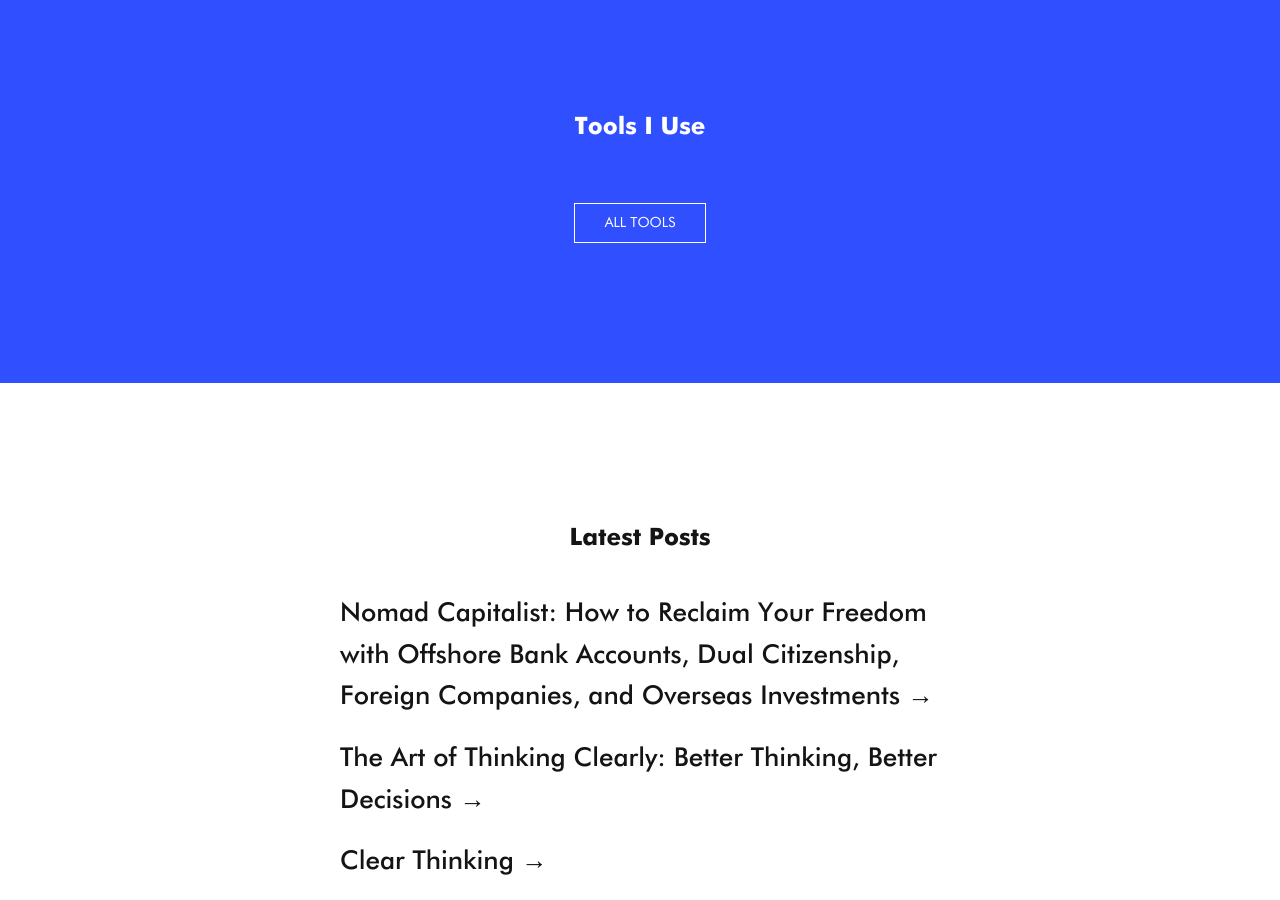
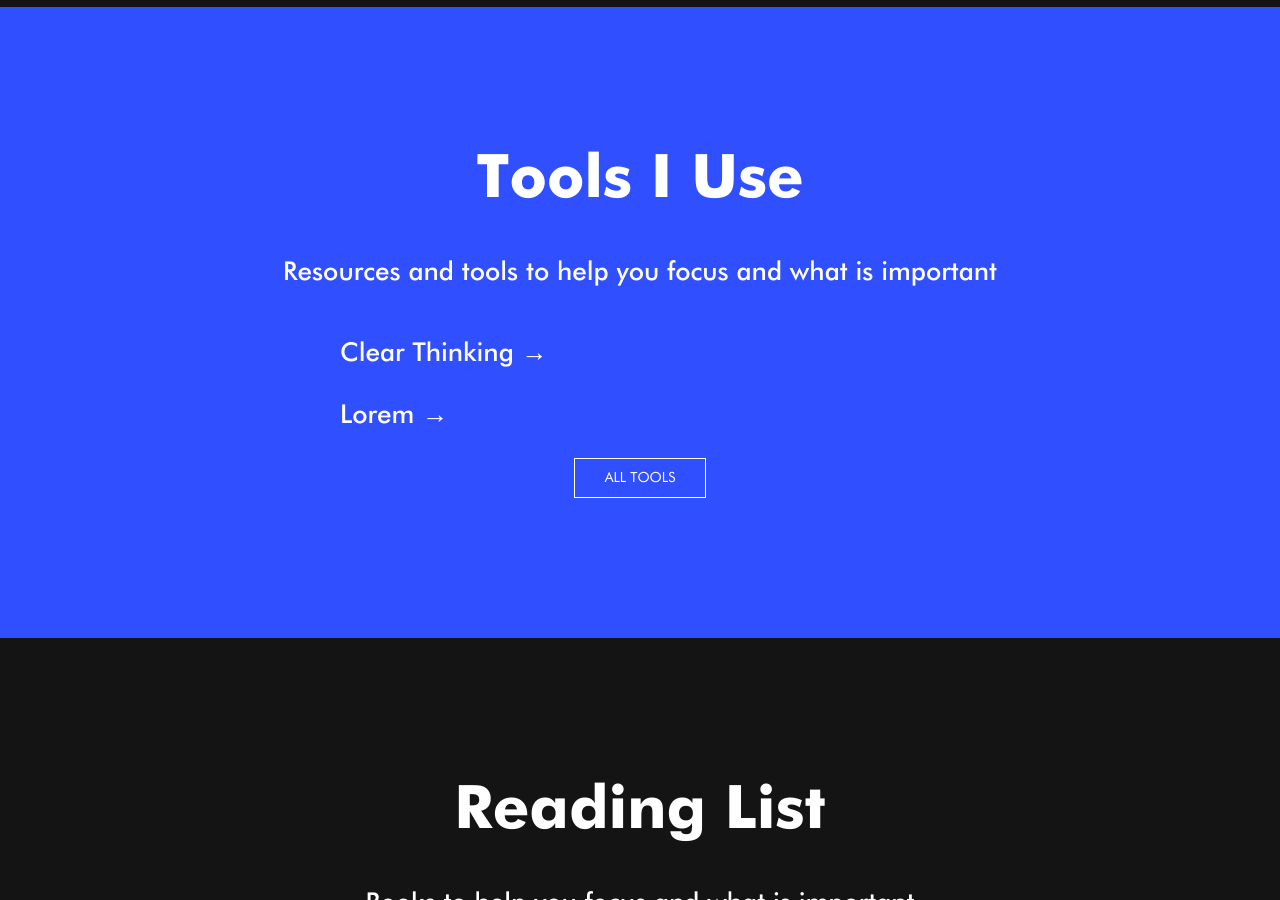
Before and after one commit to ivanchromjak/ivanchromjak.github.io, a Jekyll site: the page built from index.md, in a window 1280 px wide and 900 px high, scrolled down 1499 px. Built offline with Jekyll 4.4.1, drawn with Linux system fonts in a browser that asks for light colours; some of the changed text lies outside the part shown.

Commit message:
wip home

```diff
--- a/_layouts/home.html
+++ b/_layouts/home.html
@@ -37,7 +37,7 @@
 
 <div class="uk-section uk-section-secondary uk-section-large uk-light">
   <div class="uk-container uk-container-small uk-text-center">
-    <h2>1% Net Worth</h2>
+    <h2 class="uk-heading-primary">1% Net Worth</h2>
     <p class="uk-text-lead uk-margin-medium-bottom">Can someone with no money, education and connections become top 1% net worth individual? Join me on a jorney to find out, everything that I learn and experience is shared right here.</p>
     <a class="uk-button uk-button-default uk-button-large uk-margin-top" href="/wealth/">Join The Journey</a>
   </div>
@@ -45,10 +45,11 @@
 
 <div class="uk-section uk-section-large uk-section-primary uk-light">
   <div class="uk-container uk-container-small uk-text-center">
-    <h2 class="uk-margin-medium-bottom">Tools I Use</h2>
+    <h2 class="uk-heading-primary uk-margin-medium-bottom">Tools I Use</h2>
+    <p class="uk-text-lead uk-margin-medium-bottom">Resources and tools to help you focus and what is important</p>
   </div>
   <div class="uk-container container-xsmall">
-    {% for post in site.tools limit:3 %}
+    {% for post in site.categories["Tools"] limit:3 %}
       <h3 class="uk-text-lead uk-margin hvr-forward"><a href="{{ site.baseurl }}{{ post.url }}">{{post.title}} &rarr;</a></h3>
     {% endfor %}
   </div>
@@ -57,12 +58,22 @@
   </div>
 </div>
 
+<div class="uk-section uk-section-large uk-section-secondary uk-light">
+  <div class="uk-container uk-container-small uk-text-center">
+    <h2 class="uk-heading-primary uk-margin-medium-bottom">Reading List</h2>
+    <p class="uk-text-lead uk-margin-medium-bottom">Books to help you focus and what is important</p>
+  </div>
+  <div class="uk-container uk-container-small uk-text-center">
+    <a class="uk-button uk-button-default uk-margin-top" href="/reading/">See Reading List</a>
+  </div>
+</div>
+
 <div class="uk-section uk-section-large">
   <div class="uk-container uk-container-small uk-text-center">
-    <h2 class="uk-margin-medium-bottom">Latest Posts</h2>
+    <h2 class="uk-heading-primary uk-margin-medium-bottom">Latest Posts</h2>
   </div>
   <div class="uk-container container-xsmall">
-    {% for post in site.posts limit:3 %}
+    {% for post in site.categories["Blog"] limit:3 %}
       <h3 class="uk-text-lead uk-margin hvr-forward"><a href="{{ site.baseurl }}{{ post.url }}">{{post.title}} &rarr;</a></h3>
     {% endfor %}
   </div>
@@ -106,7 +117,7 @@
 
 <div class="uk-section uk-section-large uk-background-secondary uk-light">
   <div class="uk-container uk-container-small uk-text-center">
-    <h2>Newsletter</h2>
+    <h2 class="uk-heading-primary">Newsletter</h2>
     <p class="uk-text-lead uk-margin-medium-bottom">Sign up now and join me on the journey! You will receive a weekly newsletter of my articles on achieving goals.</p>
   </div>
   <div class="uk-container container-xsmall">
```
Also changed, not shown: _layouts/reading.html (added, +42 -0 lines), _posts/2016-03-25-lorem.md (+1 -1 lines), _posts/2018-05-22-clear-thinking.md (+1 -1 lines), reading.md (added, +7 -0 lines), tools.md (added, +7 -0 lines).
